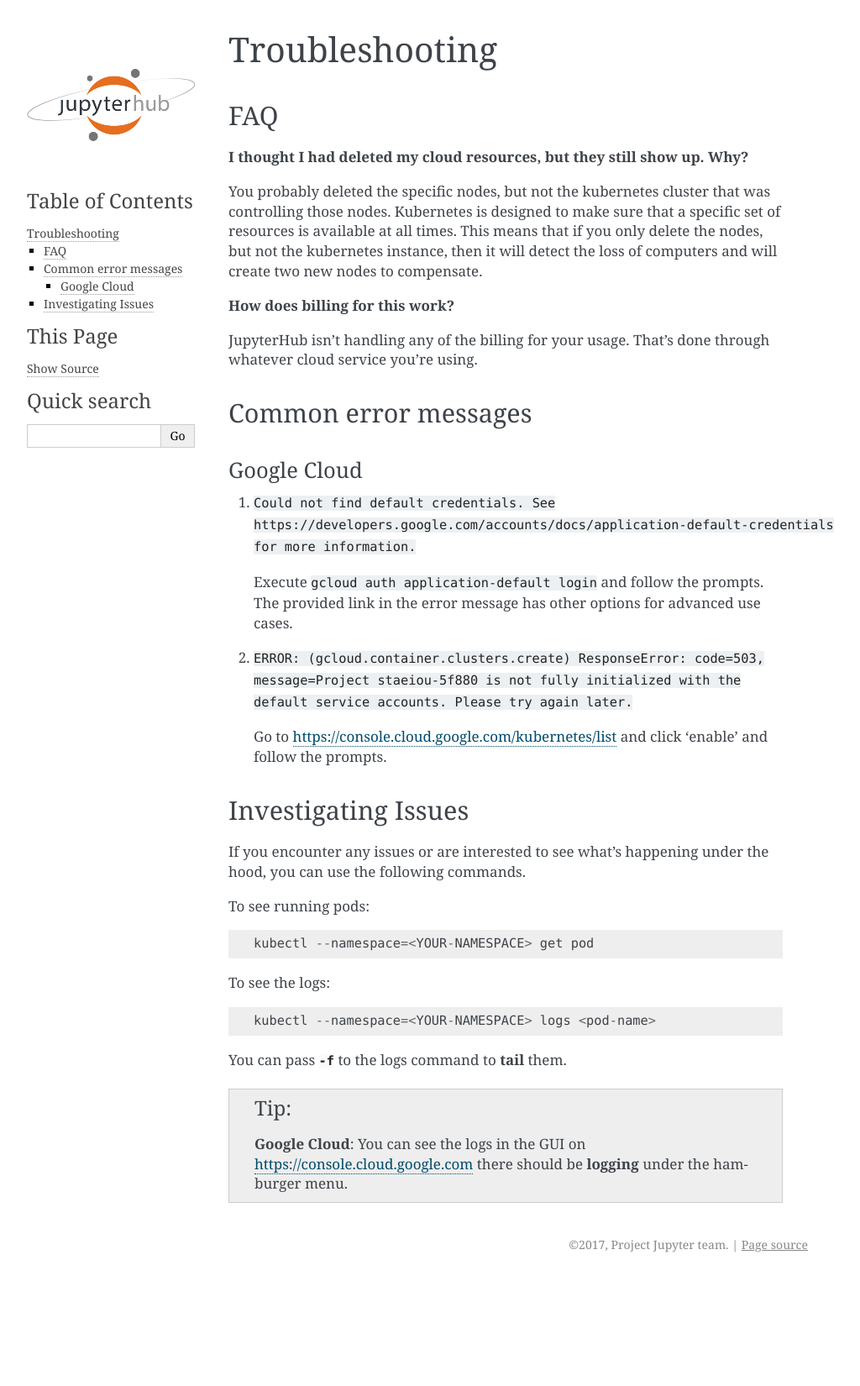
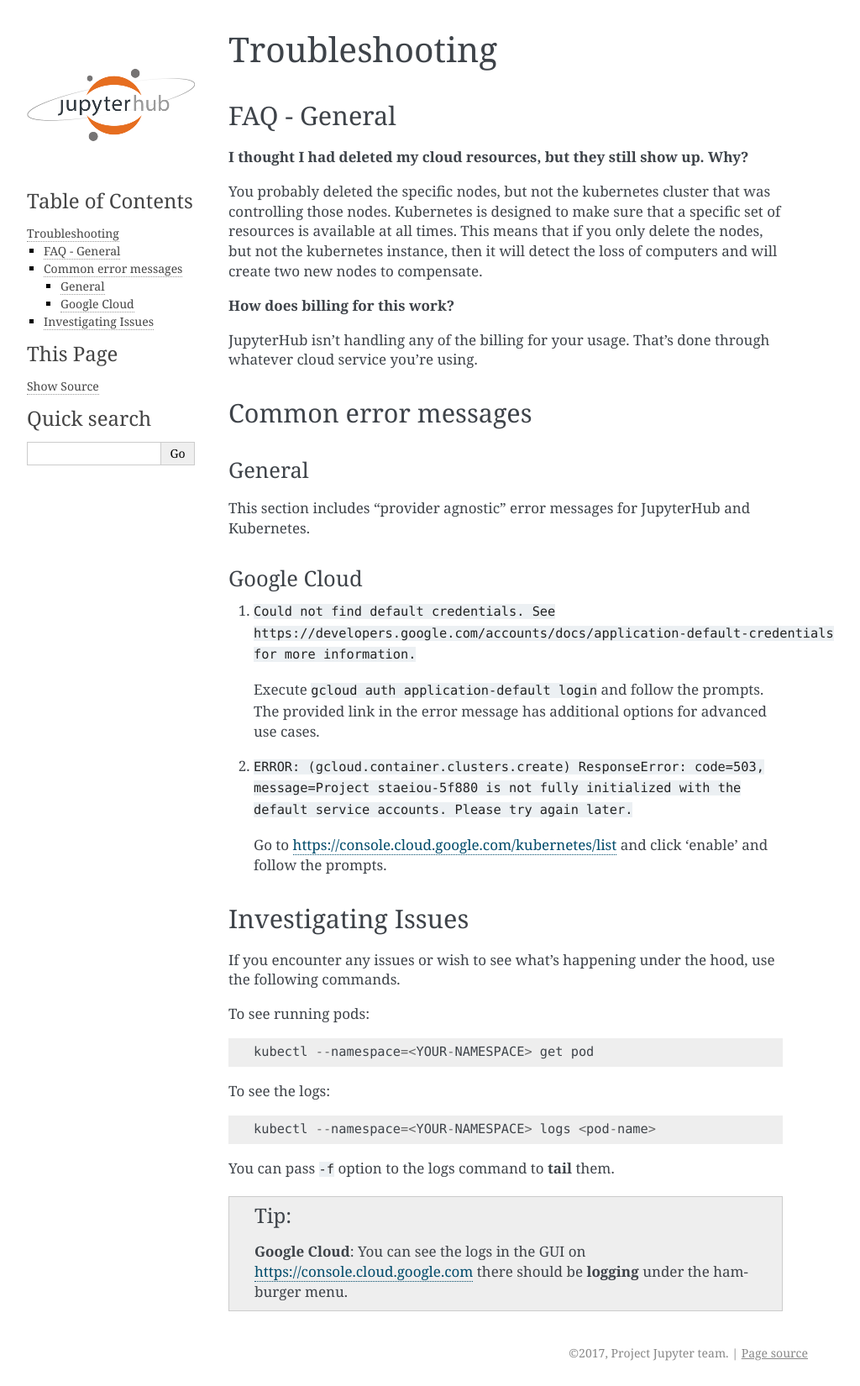
Before and after one commit to jupyterhub/zero-to-jupyterhub-k8s, a Sphinx documentation site: the page built from doc/source/troubleshooting.rst, in a window 1280 px wide. Shown: the whole page at 84% size, without its empty margins (148-1172 px from the left). Built offline with Sphinx 7.4.7, drawn with Linux system fonts in a browser that asks for light colours; before the commit the page ends 1521 px from its top, so only the background shows below that.

Commit message:
Clean up style and references

```diff
--- a/doc/source/troubleshooting.rst
+++ b/doc/source/troubleshooting.rst
@@ -3,8 +3,8 @@
 Troubleshooting
 ===============
 
-FAQ
----
+FAQ - General
+-------------
 
 **I thought I had deleted my cloud resources, but they still show up. Why?**
 
@@ -22,6 +22,12 @@
 Common error messages
 ---------------------
 
+General
+^^^^^^^
+
+This section includes "provider agnostic" error messages for JupyterHub
+and Kubernetes.
+
 Google Cloud
 ^^^^^^^^^^^^
 
@@ -30,8 +36,8 @@
    for more information.``
 
    Execute ``gcloud auth application-default login`` and follow the prompts.
-   The provided link in the error message has other options for advanced use
-   cases.
+   The provided link in the error message has additional options for advanced
+   use cases.
 
 2. ``ERROR: (gcloud.container.clusters.create) ResponseError: code=503,
    message=Project staeiou-5f880 is not fully initialized with the default
@@ -43,8 +49,8 @@
 Investigating Issues
 --------------------
 
-If you encounter any issues or are interested to see what's happening under
-the hood, you can use the following commands.
+If you encounter any issues or wish to see what's happening under the hood,
+use the following commands.
 
 To see running pods::
 
@@ -54,9 +60,9 @@
 
   kubectl --namespace=<YOUR-NAMESPACE> logs <pod-name>
 
-You can pass :option:`-f` to the logs command to :command:`tail` them.
+You can pass ``-f`` option  to the logs command to :command:`tail` them.
 
-.. The following tip box is for provider specific help.
+.. The following tip is for provider specific help.
 
 .. tip::
 
```
